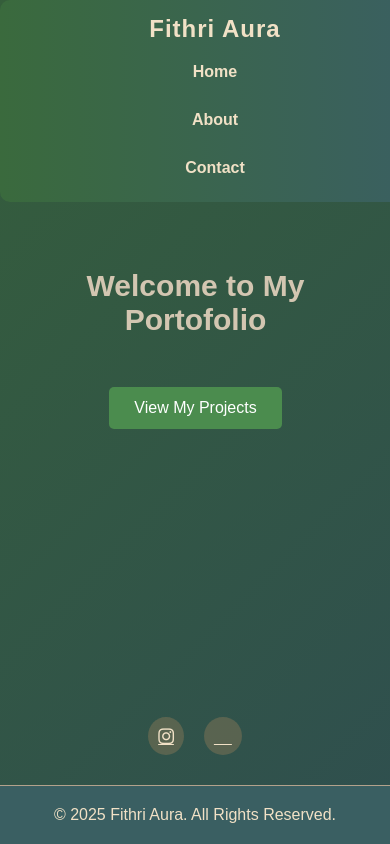
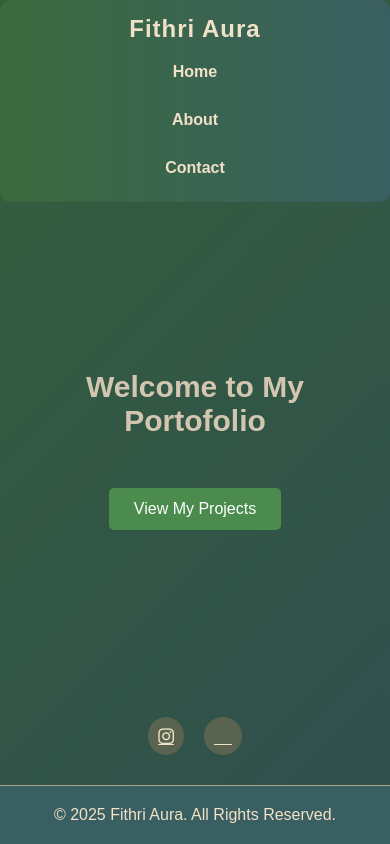
Before and after one commit to fithriaura/fithriaura.github.io, a plain HTML site: page index.html in a window 390 px wide. Drawn offline with Linux system fonts and the light colour scheme.

Commit message:
Update index.html

```diff
--- a/index.html
+++ b/index.html
@@ -6,6 +6,11 @@
     <title>Fithri Aura | Portofolio</title>
     <link href="https://cdnjs.cloudflare.com/ajax/libs/font-awesome/5.15.3/css/all.min.css" rel="stylesheet">
     <style>
+        /* Reset box-sizing untuk memastikan padding dan border tidak mempengaruhi ukuran elemen */
+        *, *:before, *:after {
+            box-sizing: border-box;
+        }
+
         body {
             font-family: 'Poppins', sans-serif;
             margin: 0;
@@ -21,12 +26,11 @@
             justify-content: space-between;
             align-items: center;
             background: linear-gradient(90deg, #3a6a3d, #3a5f62); /* Gradasi biru hijau yang lebih tenang */
-            padding: 20px 5%;
+            padding: 15px 5%;
             position: fixed;
-            width: 90%;
+            width: 100%; /* Sesuaikan lebar menjadi 100% */
             top: 0;
-            left: 50%;
-            transform: translateX(-50%);
+            left: 0;
             z-index: 1000;
             box-shadow: 0 4px 15px rgba(0, 0, 0, 0.4);
             border-radius: 10px;
@@ -39,7 +43,7 @@
         }
         .nav-links {
             display: flex;
-            gap: 30px;
+            gap: 20px;
             flex-wrap: wrap;
         }
         nav a {
@@ -123,11 +127,10 @@
         @media (max-width: 768px) {
             nav {
                 flex-direction: column;
-                padding: 15px 20px;
+                padding: 15px 10%;
                 width: 100%;
-                transform: none;
-                left: 0;
                 box-shadow: none;
+                position: static; /* Agar nav tidak fixed di mobile */
             }
             .nav-container {
                 flex-direction: column;
```
